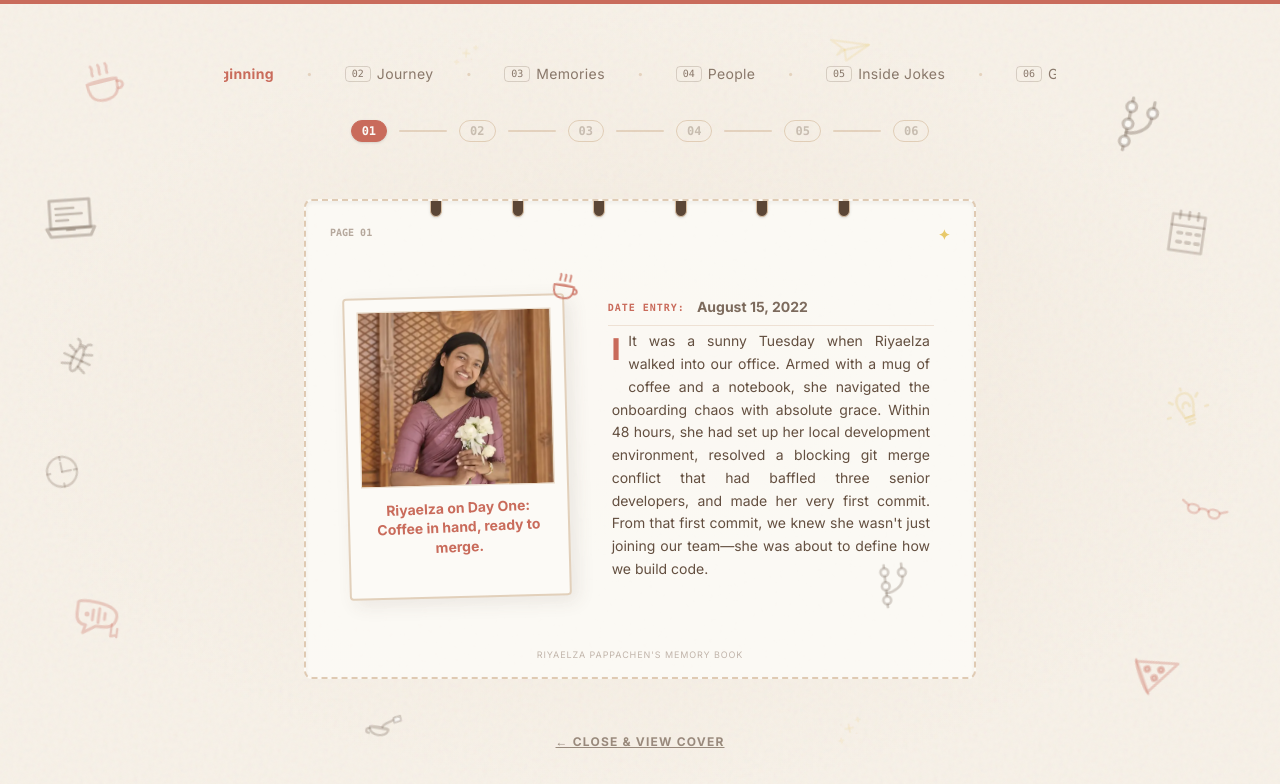
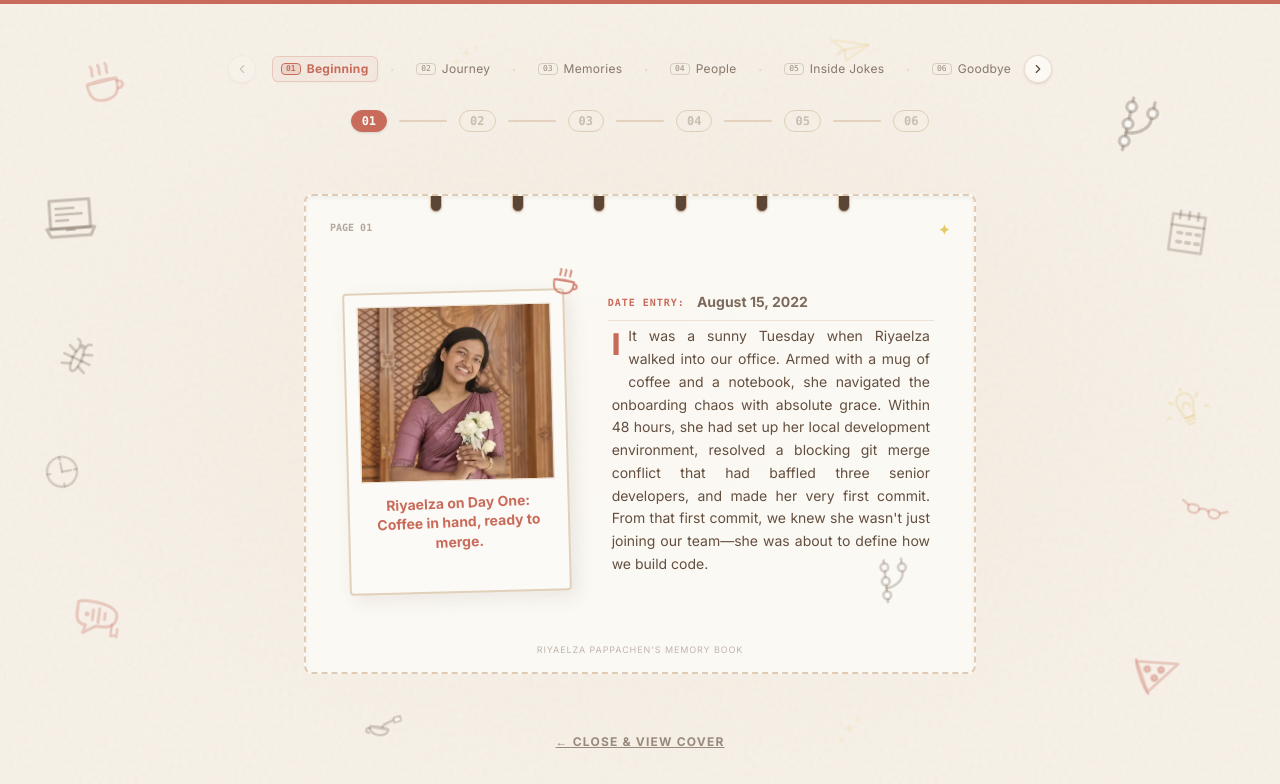
Before and after one commit to krushna-cctech/memory_book, a Next.js app: page /farewell in a window 1280 px wide. Both pictures are taken after a click on the button "OPEN THE BOOK". Shown: the top 784 px of the page. Built offline with nearby package versions, Linux system fonts and the light colour scheme; a web font is replaced by a local one.

Commit message:
feat: add ChapterNavigation component and initialize demo farewell data

```diff
--- a/components/book/ChapterNavigation.tsx
+++ b/components/book/ChapterNavigation.tsx
@@ -1,6 +1,7 @@
-import React from "react";
+import React, { useRef, useEffect } from "react";
 import { cn } from "@/lib/utils";
 import { Chapter } from "@/types/farewell";
+import { ChevronLeft, ChevronRight } from "lucide-react";
 
 interface ChapterNavigationProps {
   chapters: Chapter[];
@@ -13,40 +14,111 @@ export const ChapterNavigation = ({
   activeChapterId,
   onChapterSelect
 }: ChapterNavigationProps) => {
+  const navRef = useRef<HTMLDivElement>(null);
+
+  const currentIndex = chapters.findIndex((c) => c.id === activeChapterId);
+  const hasPrev = currentIndex > 0;
+  const hasNext = currentIndex < chapters.length - 1;
+
+  // Center active tab in scroll view
+  const scrollActiveIntoView = (id: string) => {
+    setTimeout(() => {
+      const activeEl = document.getElementById(`nav-tab-${id}`);
+      if (activeEl && navRef.current) {
+        const navContainer = navRef.current;
+        const scrollLeft =
+          activeEl.offsetLeft -
+          navContainer.offsetWidth / 2 +
+          activeEl.offsetWidth / 2;
+
+        navContainer.scrollTo({
+          left: scrollLeft,
+          behavior: "smooth",
+        });
+      }
+    }, 50);
+  };
+
+  // Scroll active tab on mount or external changes
+  useEffect(() => {
+    if (activeChapterId) {
+      scrollActiveIntoView(activeChapterId);
+    }
+  }, [activeChapterId]);
+
+  const handlePrev = () => {
+    if (hasPrev) {
+      const prevChapter = chapters[currentIndex - 1];
+      onChapterSelect?.(prevChapter.id);
+    }
+  };
+
+  const handleNext = () => {
+    if (hasNext) {
+      const nextChapter = chapters[currentIndex + 1];
+      onChapterSelect?.(nextChapter.id);
+    }
+  };
+
   return (
-    <nav className="w-full flex justify-center py-2 overflow-x-auto no-scrollbar" aria-label="Book chapters">
-      <ul className="flex items-center space-x-3 md:space-x-6 px-4 py-1">
+    <div className="w-full max-w-full flex items-center justify-between px-1 relative select-none">
+      {/* Left Navigation Arrow */}
+      <button
+        onClick={handlePrev}
+        disabled={!hasPrev}
+        className={cn(
+          "flex-shrink-0 p-1.5 rounded-full border border-secondary/50 bg-card/90 text-primary transition-all duration-300 focus-visible:outline-none focus-visible:ring-1 focus-visible:ring-accent shadow-sm",
+          hasPrev
+            ? "hover:bg-secondary/20 hover:text-accent cursor-pointer active:scale-90"
+            : "opacity-25 cursor-not-allowed"
+        )}
+        aria-label="Previous chapter"
+      >
+        <ChevronLeft size={14} />
+      </button>
+
+      {/* Chapters list container */}
+      <nav
+        ref={navRef}
+        className="flex-grow max-w-[calc(100%-64px)] overflow-x-auto no-scrollbar scroll-smooth py-1.5 mx-2"
+        aria-label="Book chapters"
+      >
+        <ul className="flex items-center space-x-2 md:space-x-3 px-2 py-0.5 justify-start md:justify-center min-w-max">
           {chapters.map((chapter) => {
             const isActive = chapter.id === activeChapterId;
             const isEnabled = true;
 
             return (
-            <li key={chapter.id} className="flex items-center whitespace-nowrap">
+              <li key={chapter.id} id={`nav-tab-${chapter.id}`} className="flex items-center whitespace-nowrap flex-shrink-0">
                 <button
                   disabled={!isEnabled}
-                onClick={() => isEnabled && onChapterSelect?.(chapter.id)}
+                  onClick={() => {
+                    if (isEnabled) {
+                      onChapterSelect?.(chapter.id);
+                    }
+                  }}
                   className={cn(
-                  "flex items-center space-x-1.5 font-serif text-sm transition-all duration-300 relative py-1 focus-visible:outline-none focus-visible:ring-1 focus-visible:ring-accent rounded-md px-2",
+                    "flex items-center space-x-1.5 font-serif text-xs transition-all duration-300 relative py-1 focus-visible:outline-none focus-visible:ring-1 focus-visible:ring-accent rounded-md px-2 border",
                     isActive
-                    ? "text-accent font-bold"
+                      ? "text-accent font-bold bg-accent/5 border-accent/25 shadow-[1px_1px_2px_rgba(201,107,91,0.05)]"
                       : isEnabled
-                    ? "text-primary/70 hover:text-primary cursor-pointer"
-                    : "text-muted/40 cursor-not-allowed",
+                      ? "text-primary/70 hover:text-primary cursor-pointer border-transparent"
+                      : "text-muted/40 cursor-not-allowed border-transparent",
                   )}
                 >
                   <span className={cn(
-                  "text-[10px] font-mono px-1.5 py-0.2 rounded border",
-                  isActive ? "border-accent bg-accent/15" : isEnabled ? "border-primary/20" : "border-muted/10"
+                    "text-[8px] font-mono px-1 rounded border",
+                    isActive ? "border-accent bg-accent/15 text-accent" : isEnabled ? "border-primary/20 text-primary/60" : "border-muted/10"
                   )}>
                     {String(chapter.number).padStart(2, "0")}
                   </span>
-                <span className="tracking-wide text-xs md:text-sm">
+                  <span className="tracking-wide">
                     {chapter.shortTitle}
                   </span>
                 </button>
 
                 {chapter.number < chapters.length && (
-                <span className="ml-3 md:ml-6 text-secondary/60 font-light select-none text-xs" aria-hidden="true">
+                  <span className="ml-2 md:ml-3 text-secondary/35 font-light select-none text-[10px]" aria-hidden="true">
                     &bull;
                   </span>
                 )}
@@ -55,5 +127,21 @@ export const ChapterNavigation = ({
           })}
         </ul>
       </nav>
+
+      {/* Right Navigation Arrow */}
+      <button
+        onClick={handleNext}
+        disabled={!hasNext}
+        className={cn(
+          "flex-shrink-0 p-1.5 rounded-full border border-secondary/50 bg-card/90 text-primary transition-all duration-300 focus-visible:outline-none focus-visible:ring-1 focus-visible:ring-accent shadow-sm",
+          hasNext
+            ? "hover:bg-secondary/20 hover:text-accent cursor-pointer active:scale-90"
+            : "opacity-25 cursor-not-allowed"
+        )}
+        aria-label="Next chapter"
+      >
+        <ChevronRight size={14} />
+      </button>
+    </div>
   );
 };
--- a/data/farewell.ts
+++ b/data/farewell.ts
@@ -255,13 +255,25 @@ export const farewell: Farewell = {
     ],
     valediction: "With love and gratitude, your teammates,",
     signatures: [
-      "Sarah",
-      "Dave",
-      "Sam",
-      "Alex",
-      "Emily",
-      "Jordan",
-      "Taylor"
+      "Pradnya",
+      "Smitha",
+      "Sagar",
+      "Chetan",
+      "Nikita",
+      "Siddhu",
+      "Shreya",
+      "Ritik",
+      "Subodh",
+      "Abhay",
+      "Pritee",
+      "Priyanka",
+      "Aniket",
+      "Ritul",
+      "Harish",
+      "Lalit",
+      "Ajay",
+      "Ganesh",
+      "Krushna"
     ]
   }
 };
```
Lines whose indentation alone changed are shown as unchanged.
